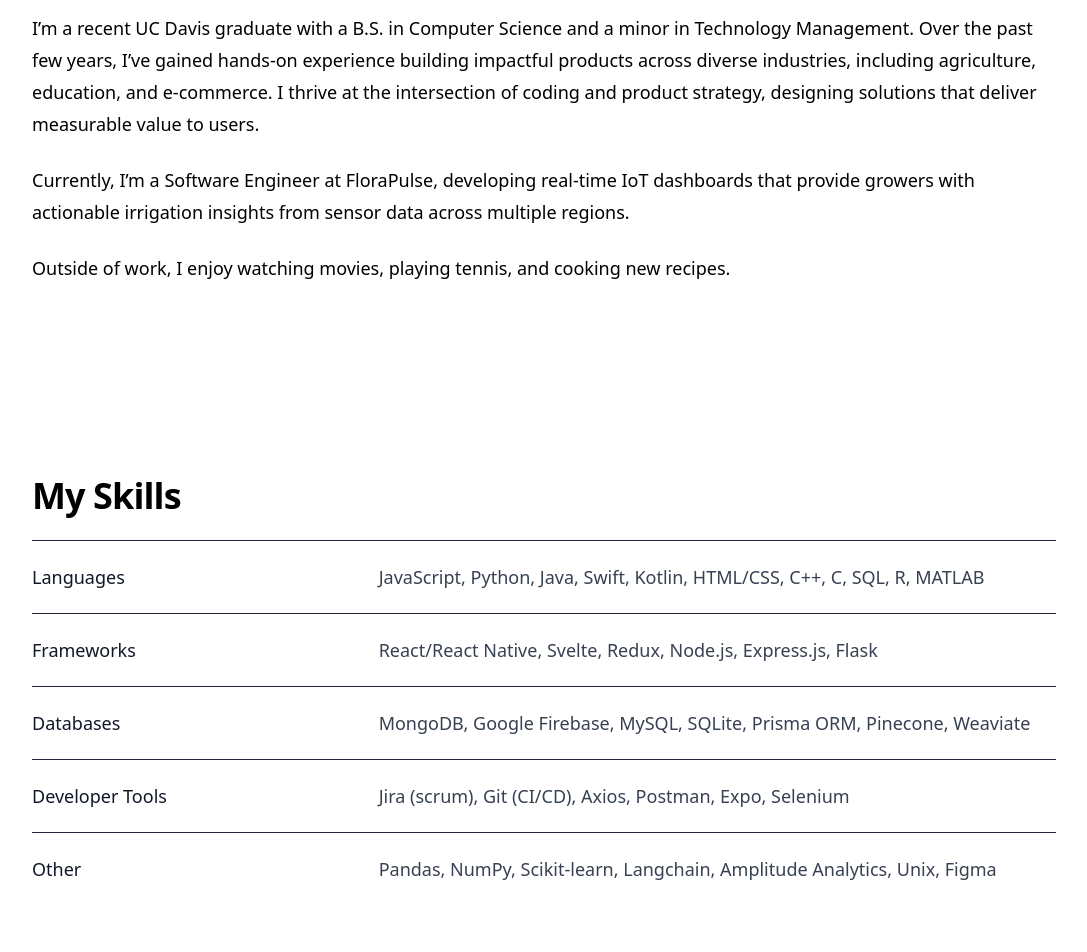
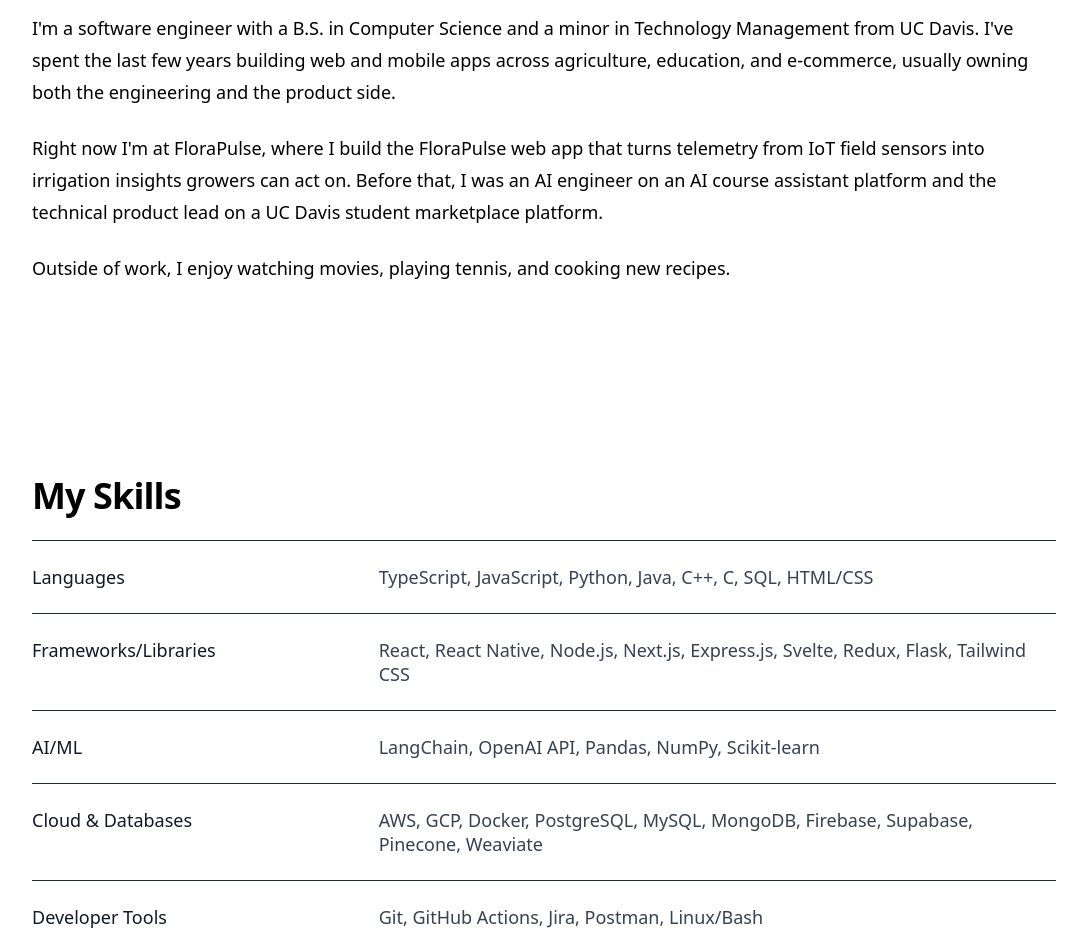
Before and after one commit to KunalLohtia/KunalLohtia.github.io, a React (Create React App) app: page / in a window 1280 px wide. Shown: the part 980-1932 px from the top of the page, without its empty margins (96-1183 px from the left). Built offline with nearby package versions, Linux system fonts and the light colour scheme.

Commit message:
update about me and skills

```diff
--- a/src/components/About.js
+++ b/src/components/About.js
@@ -13,15 +13,12 @@ function AboutMe() {
                 About Me
               </h2>
               <p className="mt-6 text-lg text-left leading-8 text-black">
-              I’m a recent UC Davis graduate with a B.S. in Computer Science and a minor in Technology Management.
-              Over the past few years, I’ve gained hands-on experience building impactful products across diverse industries,
-              including agriculture, education, and e-commerce.
-              I thrive at the intersection of coding and product strategy, designing solutions that deliver measurable value to users.
+                I'm a software engineer with a B.S. in Computer Science and a minor in Technology Management from UC Davis.
+                I've spent the last few years building web and mobile apps across agriculture, education, and e-commerce, usually owning both the engineering and the product side.
               </p>
               <p className="mt-6 text-lg text-left leading-8 text-black">
-              Currently, I’m a Software Engineer at FloraPulse,
-              developing real-time IoT dashboards that provide growers with
-              actionable irrigation insights from sensor data across multiple regions.
+                Right now I'm at FloraPulse, where I build the FloraPulse web app that turns telemetry from IoT field sensors into irrigation insights growers can act on.
+                Before that, I was an AI engineer on an AI course assistant platform and the technical product lead on a UC Davis student marketplace platform.
               </p>
               <p className="mt-6 text-lg text-left leading-8 text-black">
                 Outside of work, I enjoy watching movies, playing tennis, and cooking new recipes.
--- a/src/components/Skills.js
+++ b/src/components/Skills.js
@@ -15,31 +15,31 @@ export default function Skills() {
                     <div className="pr-4 py-6 sm:grid sm:grid-cols-3 sm:gap-4 sm:px-0">
                       <dt className="text-lg font-medium leading-6 text-gray-900">Languages</dt>
                       <dd className="mt-1 text-lg leading-6 text-gray-700 sm:col-span-2 sm:mt-0">
-                        JavaScript, Python, Java, Swift, Kotlin, HTML/CSS, C++, C, SQL, R, MATLAB
+                        TypeScript, JavaScript, Python, Java, C++, C, SQL, HTML/CSS
                       </dd>
                     </div>
                     <div className="pr-4 py-6 sm:grid sm:grid-cols-3 sm:gap-4 sm:px-0">
-                      <dt className="text-lg font-medium leading-6 text-gray-900">Frameworks</dt>
+                      <dt className="text-lg font-medium leading-6 text-gray-900">Frameworks/Libraries</dt>
                       <dd className="mt-1 text-lg leading-6 text-gray-700 sm:col-span-2 sm:mt-0">
-                        React/React Native, Svelte, Redux, Node.js, Express.js, Flask
+                        React, React Native, Node.js, Next.js, Express.js, Svelte, Redux, Flask, Tailwind CSS
                       </dd>
                     </div>
                     <div className="pr-4 py-6 sm:grid sm:grid-cols-3 sm:gap-4 sm:px-0">
-                      <dt className="text-lg font-medium leading-6 text-gray-900">Databases</dt>
+                      <dt className="text-lg font-medium leading-6 text-gray-900">AI/ML</dt>
                       <dd className="mt-1 text-lg leading-6 text-gray-700 sm:col-span-2 sm:mt-0">
-                        MongoDB, Google Firebase, MySQL, SQLite, Prisma ORM, Pinecone, Weaviate
+                        LangChain, OpenAI API, Pandas, NumPy, Scikit-learn
+                      </dd>
+                    </div>
+                    <div className="pr-4 py-6 sm:grid sm:grid-cols-3 sm:gap-4 sm:px-0">
+                      <dt className="text-lg font-medium leading-6 text-gray-900">Cloud & Databases</dt>
+                      <dd className="mt-1 text-lg leading-6 text-gray-700 sm:col-span-2 sm:mt-0">
+                        AWS, GCP, Docker, PostgreSQL, MySQL, MongoDB, Firebase, Supabase, Pinecone, Weaviate
                       </dd>
                     </div>
                     <div className="pr-4 py-6 sm:grid sm:grid-cols-3 sm:gap-4 sm:px-0">
                       <dt className="text-lg font-medium leading-6 text-gray-900">Developer Tools</dt>
                       <dd className="mt-1 text-lg leading-6 text-gray-700 sm:col-span-2 sm:mt-0">
-                        Jira (scrum), Git (CI/CD), Axios, Postman, Expo, Selenium
-                      </dd>
-                    </div>
-                    <div className="pr-4 py-6 sm:grid sm:grid-cols-3 sm:gap-4 sm:px-0">
-                      <dt className="text-lg font-medium leading-6 text-gray-900">Other</dt>
-                      <dd className="mt-1 text-lg leading-6 text-gray-700 sm:col-span-2 sm:mt-0">
-                        Pandas, NumPy, Scikit-learn, Langchain, Amplitude Analytics, Unix, Figma
+                        Git, GitHub Actions, Jira, Postman, Linux/Bash
                       </dd>
                     </div>
                   </dl>
```
